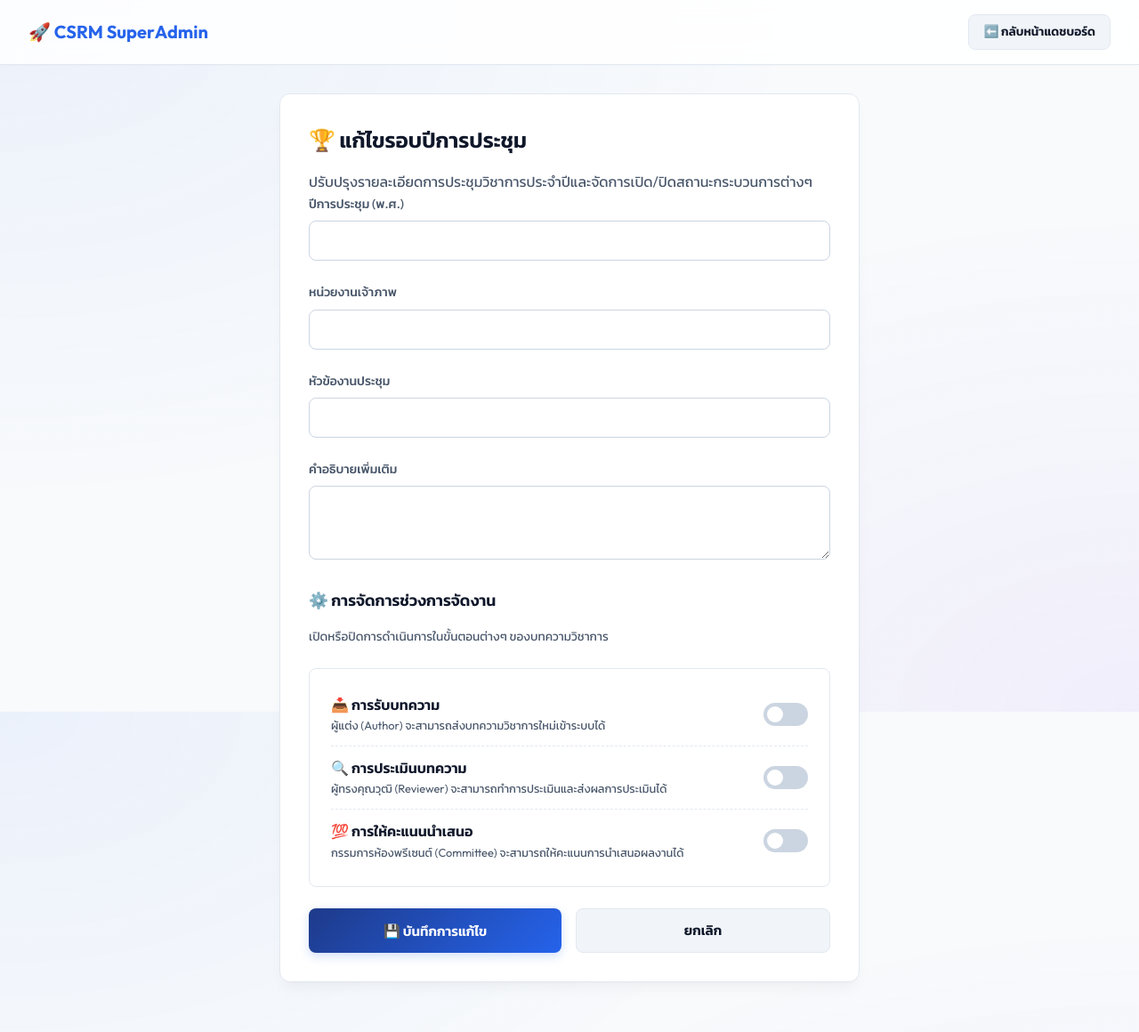
After one commit to beebrain/CSRM, a CodeIgniter 4 app: the page made by app/Views/superadmin/edit_conference.php in a window 1280 px wide. The commit adds this page. Shown: the whole page at 89% size. Run offline with PHP 8.4 and a stand-in for CodeIgniter, Linux system fonts and the light colour scheme; the template is opened without the code that fills it, so the values that code supplies are empty; some libraries are stand-ins or nearby versions.

Commit message:
Implement conference phase flags and disable deletion

```diff
--- a/app/Config/Routes.php
+++ b/app/Config/Routes.php
@@ -23,6 +23,7 @@ $routes->group('superadmin', function($routes) {
     $routes->post('assignAdmin', 'SuperAdmin::assignAdmin');
     $routes->get('removeAdmin/(:num)', 'SuperAdmin::removeAdmin/$1');
     $routes->get('deleteConference/(:num)', 'SuperAdmin::deleteConference/$1');
+    $routes->match(['get', 'post'], 'editConference/(:num)', 'SuperAdmin::editConference/$1');
 });
 
 // Admin Routes
--- a/app/Controllers/Author.php
+++ b/app/Controllers/Author.php
@@ -82,6 +82,10 @@ class Author extends BaseController
     {
         if (!$this->activeConf) {
             return redirect()->to(base_url('author/dashboard'))->with('error', 'ขออภัย ขณะนี้ไม่มีการเปิดรับสมัครงานประชุมวิชาการประจำปี');
+        }
+
+        if (!$this->activeConf['accept_submissions']) {
+            return redirect()->to(base_url('author/dashboard'))->with('error', 'ขออภัย ขณะนี้ปิดรับบทความสำหรับการประชุมรอบปีนี้แล้ว');
         }
 
         if ($this->request->is('post')) {
--- a/app/Models/ConferenceModel.php
+++ b/app/Models/ConferenceModel.php
@@ -10,7 +10,7 @@ class ConferenceModel extends Model
     protected $primaryKey       = 'id';
     protected $useAutoIncrement = true;
     protected $returnType       = 'array';
-    protected $allowedFields    = ['year', 'title', 'host_name', 'description', 'is_active'];
+    protected $allowedFields    = ['year', 'title', 'host_name', 'description', 'is_active', 'accept_submissions', 'accept_evaluations', 'accept_grading'];
     protected $useTimestamps    = true;
     protected $createdField     = 'created_at';
     protected $updatedField     = 'updated_at';
--- a/app/Views/author/dashboard.php
+++ b/app/Views/author/dashboard.php
@@ -196,7 +196,7 @@
         <h2>✍️ ส่งบทความวิชาการใหม่</h2>
         <p class="text-muted mb-3">อัปโหลดเอกสารบทความเพื่อเริ่มกระบวนการประเมิน</p>
 
-        <?php if ($activeConf): ?>
+        <?php if ($activeConf && $activeConf['accept_submissions']): ?>
           <form action="<?= base_url('author/submitPaper'); ?>" method="POST" enctype="multipart/form-data">
             <?= csrf_field(); ?>
 
@@ -237,7 +237,7 @@
           </form>
         <?php else: ?>
           <div class="text-center text-muted" style="padding: 2rem 0;">
-            <p>ระบบปิดรับสมัครส่งผลงานบทความวิชาการในขณะนี้</p>
+            <p><?= !$activeConf ? 'ระบบปิดรับสมัครส่งผลงานบทความวิชาการในขณะนี้' : 'ขออภัย ขณะนี้ปิดรับบทความสำหรับการประชุมรอบปีนี้แล้ว' ?></p>
           </div>
         <?php endif; ?>
       </div>
--- /dev/null
+++ b/app/Views/superadmin/edit_conference.php
@@ -0,0 +1,161 @@
+<!DOCTYPE html>
+<html lang="th">
+<head>
+  <meta charset="UTF-8">
+  <meta name="viewport" content="width=device-width, initial-scale=1.0">
+  <title>แก้ไขรอบปีการประชุม - CSRM</title>
+  <link rel="stylesheet" href="<?= base_url('css/style.css'); ?>">
+  <style>
+    .switch-group {
+      background: rgba(255, 255, 255, 0.02);
+      border: 1px solid var(--card-border);
+      border-radius: var(--radius-sm);
+      padding: 1rem 1.5rem;
+      margin-bottom: 1.5rem;
+    }
+    .switch-item {
+      display: flex;
+      justify-content: space-between;
+      align-items: center;
+      padding: 0.75rem 0;
+    }
+    .switch-item:not(:last-child) {
+      border-bottom: 1px dashed var(--card-border);
+    }
+    /* Simple custom toggle styling */
+    .toggle-control {
+      position: relative;
+      display: inline-block;
+      width: 50px;
+      height: 26px;
+    }
+    .toggle-control input {
+      opacity: 0;
+      width: 0;
+      height: 0;
+    }
+    .slider {
+      position: absolute;
+      cursor: pointer;
+      top: 0;
+      left: 0;
+      right: 0;
+      bottom: 0;
+      background-color: #cbd5e1;
+      transition: .4s;
+      border-radius: 34px;
+    }
+    .slider:before {
+      position: absolute;
+      content: "";
+      height: 18px;
+      width: 18px;
+      left: 4px;
+      bottom: 4px;
+      background-color: white;
+      transition: .4s;
+      border-radius: 50%;
+    }
+    input:checked + .slider {
+      background-color: var(--primary);
+    }
+    input:checked + .slider:before {
+      transform: translateX(24px);
+    }
+  </style>
+</head>
+<body>
+
+  <!-- Navigation -->
+  <nav class="navbar animate-fade-in">
+    <div class="navbar-brand">
+      🚀 CSRM SuperAdmin
+    </div>
+    <div class="navbar-menu">
+      <a href="<?= base_url('superadmin/dashboard'); ?>" class="btn btn-secondary btn-sm">⬅️ กลับหน้าแดชบอร์ด</a>
+    </div>
+  </nav>
+
+  <!-- Main Content -->
+  <div class="container animate-fade-in" style="max-width: 700px;">
+
+    <div class="card">
+      <h2 class="mb-2">🏆 แก้ไขรอบปีการประชุม</h2>
+      <p class="text-muted mb-4">ปรับปรุงรายละเอียดการประชุมวิชาการประจำปีและจัดการเปิด/ปิดสถานะกระบวนการต่างๆ</p>
+
+      <form action="<?= base_url('superadmin/editConference/' . $conference['id']); ?>" method="POST">
+        <?= csrf_field(); ?>
+
+        <div class="grid-2">
+          <div class="form-group">
+            <label class="form-label" for="year">ปีการประชุม (พ.ศ.)</label>
+            <input type="number" id="year" name="year" class="form-control" value="<?= esc($conference['year']) ?>" required>
+          </div>
+          <div class="form-group">
+            <label class="form-label" for="host_name">หน่วยงานเจ้าภาพ</label>
+            <input type="text" id="host_name" name="host_name" class="form-control" value="<?= esc($conference['host_name']) ?>" required>
+          </div>
+        </div>
+
+        <div class="form-group">
+          <label class="form-label" for="title">หัวข้องานประชุม</label>
+          <input type="text" id="title" name="title" class="form-control" value="<?= esc($conference['title']) ?>" required>
+        </div>
+
+        <div class="form-group">
+          <label class="form-label" for="description">คำอธิบายเพิ่มเติม</label>
+          <textarea id="description" name="description" class="form-control" rows="3"><?= esc($conference['description']) ?></textarea>
+        </div>
+
+        <h3 class="mb-2" style="font-size: 1.1rem; color: var(--text-primary);">⚙️ การจัดการช่วงการจัดงาน</h3>
+        <p class="text-muted mb-3" style="font-size: 0.85rem;">เปิดหรือปิดการดำเนินการในขั้นตอนต่างๆ ของบทความวิชาการ</p>
+
+        <div class="switch-group">
+          <!-- 1. Submission Phase -->
+          <div class="switch-item">
+            <div>
+              <strong>📥 การรับบทความ</strong>
+              <div class="text-muted" style="font-size: 0.8rem;">ผู้แต่ง (Author) จะสามารถส่งบทความวิชาการใหม่เข้าระบบได้</div>
+            </div>
+            <label class="toggle-control">
+              <input type="checkbox" name="accept_submissions" value="1" <?= $conference['accept_submissions'] ? 'checked' : '' ?>>
+              <span class="slider"></span>
+            </label>
+          </div>
+
+          <!-- 2. Evaluation Phase -->
+          <div class="switch-item">
+            <div>
+              <strong>🔍 การประเมินบทความ</strong>
+              <div class="text-muted" style="font-size: 0.8rem;">ผู้ทรงคุณวุฒิ (Reviewer) จะสามารถทำการประเมินและส่งผลการประเมินได้</div>
+            </div>
+            <label class="toggle-control">
+              <input type="checkbox" name="accept_evaluations" value="1" <?= $conference['accept_evaluations'] ? 'checked' : '' ?>>
+              <span class="slider"></span>
+            </label>
+          </div>
+
+          <!-- 3. Scoring/Grading Phase -->
+          <div class="switch-item">
+            <div>
+              <strong>💯 การให้คะแนนนำเสนอ</strong>
+              <div class="text-muted" style="font-size: 0.8rem;">กรรมการห้องพรีเซนต์ (Committee) จะสามารถให้คะแนนการนำเสนอผลงานได้</div>
+            </div>
+            <label class="toggle-control">
+              <input type="checkbox" name="accept_grading" value="1" <?= $conference['accept_grading'] ? 'checked' : '' ?>>
+              <span class="slider"></span>
+            </label>
+          </div>
+        </div>
+
+        <div class="flex gap-2 mt-4">
+          <button type="submit" class="btn btn-primary" style="flex: 1;">💾 บันทึกการแก้ไข</button>
+          <a href="<?= base_url('superadmin/dashboard'); ?>" class="btn btn-secondary" style="flex: 1; text-align: center;">ยกเลิก</a>
+        </div>
+      </form>
+    </div>
+
+  </div>
+
+</body>
+</html>
--- a/schema.sql
+++ b/schema.sql
@@ -41,6 +41,9 @@ CREATE TABLE `conferences` (
   `host_name` VARCHAR(255) NOT NULL,
   `description` TEXT DEFAULT NULL,
   `is_active` TINYINT(1) NOT NULL DEFAULT 0,
+  `accept_submissions` TINYINT(1) NOT NULL DEFAULT 1,
+  `accept_evaluations` TINYINT(1) NOT NULL DEFAULT 1,
+  `accept_grading` TINYINT(1) NOT NULL DEFAULT 1,
   `created_at` DATETIME DEFAULT CURRENT_TIMESTAMP,
   `updated_at` DATETIME DEFAULT CURRENT_TIMESTAMP ON UPDATE CURRENT_TIMESTAMP,
   INDEX `idx_is_active` (`is_active`)
--- a/update_schema.sql
+++ b/update_schema.sql
@@ -44,3 +44,9 @@ CREATE TABLE IF NOT EXISTS `evaluation_template_criteria` (
   `description` TEXT DEFAULT NULL,
   CONSTRAINT `fk_template_criteria_tmpl` FOREIGN KEY (`template_id`) REFERENCES `evaluation_templates` (`id`) ON DELETE CASCADE
 ) ENGINE=InnoDB DEFAULT CHARSET=utf8mb4 COLLATE=utf8mb4_unicode_ci;
+
+-- Add open/close phase flags to conferences table
+ALTER TABLE `conferences`
+ADD COLUMN `accept_submissions` TINYINT(1) NOT NULL DEFAULT 1,
+ADD COLUMN `accept_evaluations` TINYINT(1) NOT NULL DEFAULT 1,
+ADD COLUMN `accept_grading` TINYINT(1) NOT NULL DEFAULT 1;
```
Also changed, not shown: app/Controllers/Committee.php (+19 -1 lines), app/Controllers/Reviewer.php (+19 -1 lines), app/Controllers/SuperAdmin.php (+38 -12 lines), app/Views/committee/dashboard.php (+7 -3 lines), app/Views/reviewer/dashboard.php (+7 -3 lines), app/Views/superadmin/dashboard.php (+27 -8 lines).
